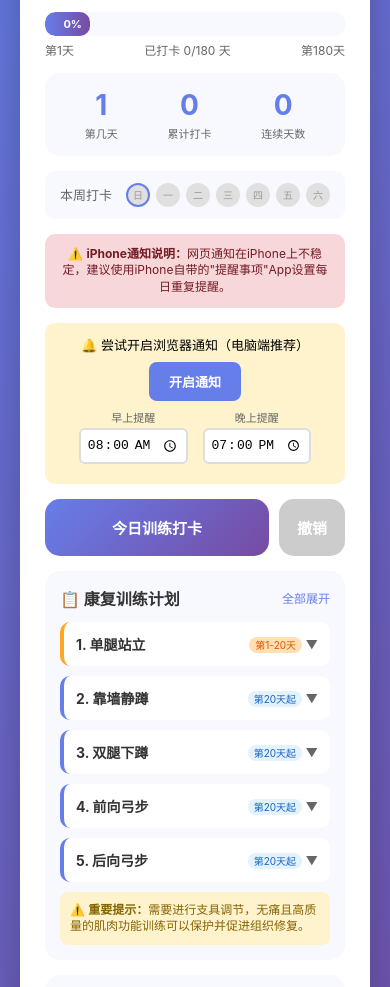
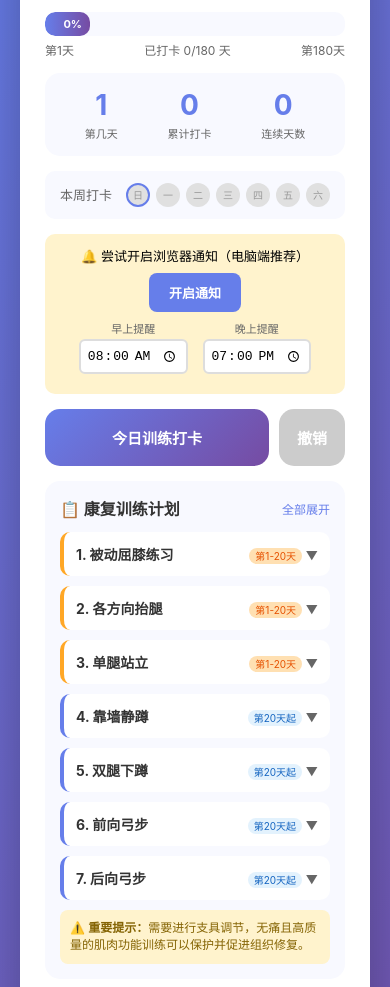
Before and after one commit to vyseadyluk/knee-rehab, a plain HTML site: page index.html in a window 390 px wide. Shown: the part 113-1100 px from the top of the page. Drawn offline with Linux system fonts and the light colour scheme.

Commit message:
更新训练动作和移除iPhone通知警告

```diff
--- a/index.html
+++ b/index.html
@@ -413,9 +413,6 @@
         <!-- 鼓励语 -->
         <div class="motivation" id="motivationBox" style="display:none;"></div>
 
-        <div class="notification-warning">
-            ⚠️ <strong>iPhone通知说明：</strong>网页通知在iPhone上不稳定，建议使用iPhone自带的"提醒事项"App设置每日重复提醒。
-        </div>
 
         <div class="notification-setup" id="notificationStatus">
             <p>🔔 尝试开启浏览器通知（电脑端推荐）</p>
@@ -446,21 +443,51 @@
 
             <div class="exercise-item phase1" onclick="toggleExercise(this)">
                 <div class="exercise-title">
-                    1. 单腿站立
+                    1. 被动屈膝练习
                     <span>
                         <span class="phase-tag phase1">第1-20天</span>
                         <span class="expand-icon">▼</span>
                     </span>
                 </div>
                 <div class="exercise-details">
-                    睁眼30秒/个，闭眼15秒/个，2-3个/组，2组/天<br>
-                    训练时应完全无痛，目的在于改善肌肉功能
+                    坐位垂腿、顶墙、坐位抱腿、仰卧垂腿，1天1次，1次5分钟<br>
+                    <strong>注意：</strong>屈膝动作过程中，脚尖应始终朝向前方，膝关节与脚尖方向一致，呈一条直线，防止练习时膝关节出现屈曲内翻
+                </div>
+            </div>
+
+            <div class="exercise-item phase1" onclick="toggleExercise(this)">
+                <div class="exercise-title">
+                    2. 各方向抬腿
+                    <span>
+                        <span class="phase-tag phase1">第1-20天</span>
+                        <span class="expand-icon">▼</span>
+                    </span>
+                </div>
+                <div class="exercise-details">
+                    包括后向直抬腿、外向直抬腿和内侧抬腿<br>
+                    每次抬腿保持5-10秒，每组10-20次，每天2-3组<br>
+                    训练过程中应完全无痛，主要用于恢复和增强大腿及髋部肌肉功能<br>
+                    <strong>提示：</strong>练习时可在坐位直腿、顶墙、坐位抱腿或仰卧垂腿这四种方式中任选一种进行
+                </div>
+            </div>
+
+            <div class="exercise-item phase1" onclick="toggleExercise(this)">
+                <div class="exercise-title">
+                    3. 单腿站立
+                    <span>
+                        <span class="phase-tag phase1">第1-20天</span>
+                        <span class="expand-icon">▼</span>
+                    </span>
+                </div>
+                <div class="exercise-details">
+                    睁眼站立30秒、闭眼站立15秒，每组2-3次，每天2组<br>
+                    整个训练过程需保持无痛，主要用于提升下肢肌肉控制能力和平衡稳定性
                 </div>
             </div>
 
             <div class="exercise-item phase2" onclick="toggleExercise(this)">
                 <div class="exercise-title">
-                    2. 靠墙静蹲
+                    4. 靠墙静蹲
                     <span>
                         <span class="phase-tag phase2">第20天起</span>
                         <span class="expand-icon">▼</span>
@@ -474,7 +501,7 @@
 
             <div class="exercise-item phase2" onclick="toggleExercise(this)">
                 <div class="exercise-title">
-                    3. 双腿下蹲
+                    5. 双腿下蹲
                     <span>
                         <span class="phase-tag phase2">第20天起</span>
                         <span class="expand-icon">▼</span>
@@ -488,7 +515,7 @@
 
             <div class="exercise-item phase2" onclick="toggleExercise(this)">
                 <div class="exercise-title">
-                    4. 前向弓步
+                    6. 前向弓步
                     <span>
                         <span class="phase-tag phase2">第20天起</span>
                         <span class="expand-icon">▼</span>
@@ -502,7 +529,7 @@
 
             <div class="exercise-item phase2" onclick="toggleExercise(this)">
                 <div class="exercise-title">
-                    5. 后向弓步
+                    7. 后向弓步
                     <span>
                         <span class="phase-tag phase2">第20天起</span>
                         <span class="expand-icon">▼</span>
```
